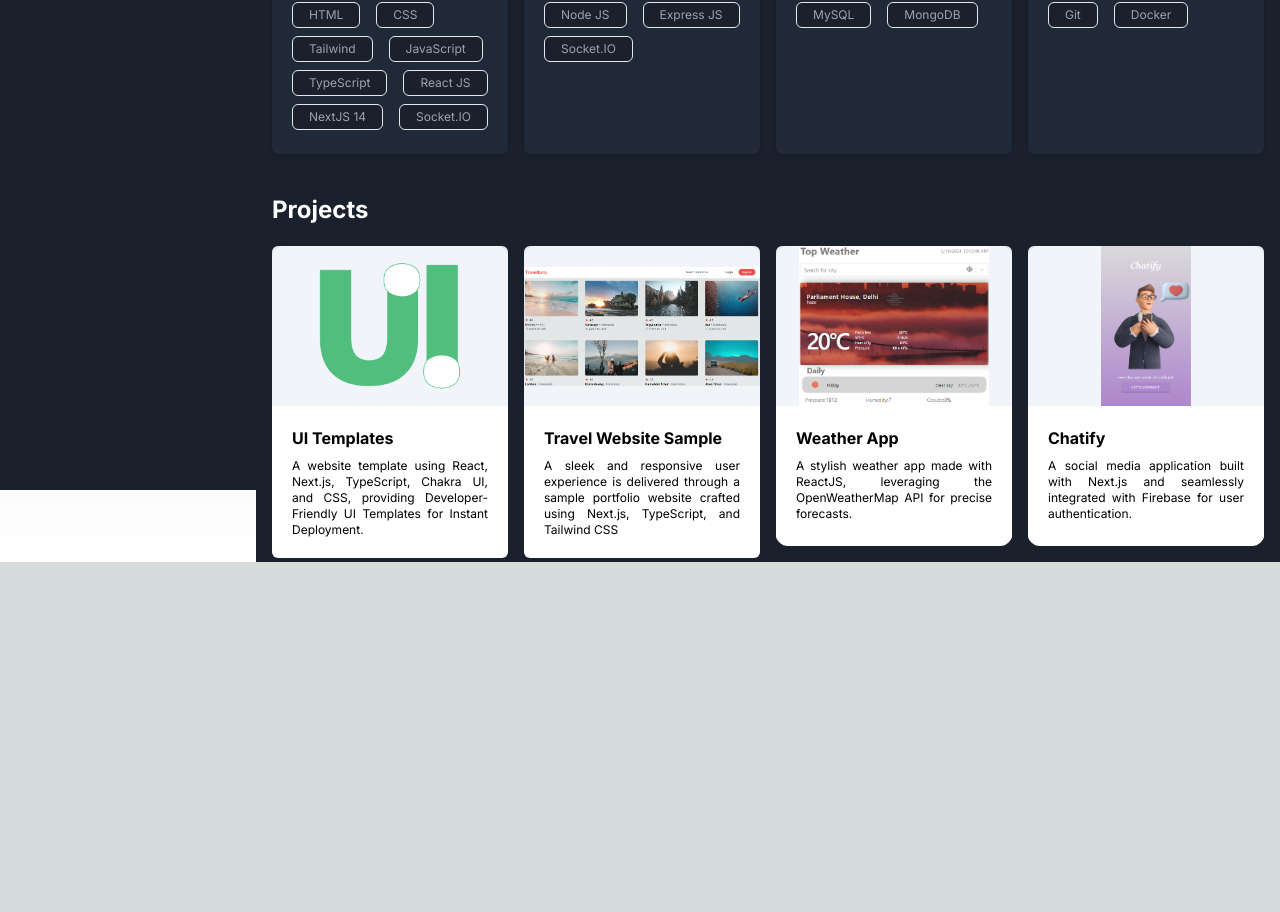
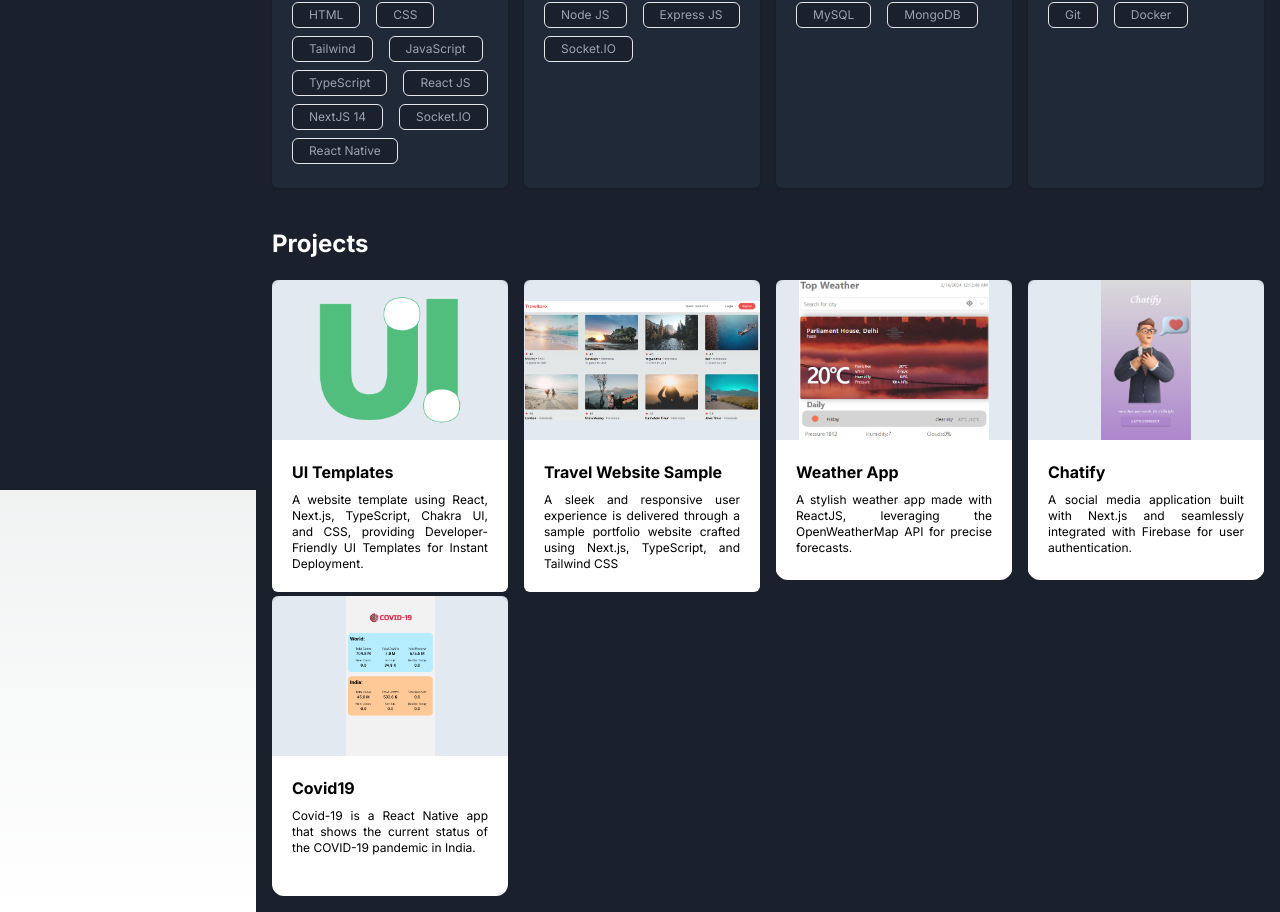
Before and after one commit to ankitsinghmyself/my-portfolio, a Next.js app: page / in a window 1280 px wide. Shown: the part 310-1222 px from the top of the page. Before the commit the page ends 872 px from the top, so only its background shows below. Built offline with nearby package versions, Linux system fonts and the light colour scheme.

Commit message:
new project add a new project to the project list and add it to the project

```diff
--- a/src/components/Projects.tsx
+++ b/src/components/Projects.tsx
@@ -37,6 +37,13 @@ const Projects: React.FC = () => {
       image: "/chatify.png",
       url: "https://github.com/ankitsinghmyself/chatify",
     },
+    {
+      title: "Covid19",
+      description:
+        "Covid-19 is a React Native app that shows the current status of the COVID-19 pandemic in India.",
+      image: "/projects/covid.png",
+      url: "https://github.com/ankitsinghmyself/React-Native-App-Covid19",
+    },
   ];
 
   return (
@@ -51,7 +58,7 @@ const Projects: React.FC = () => {
             <div className="rounded-t-md overflow-hidden relative">
               <a target="_blank" href={project.url} rel="noopener noreferrer">
                 <div
-                  className="opacity-95 w-full h-40 bg-slate-100"
+                  className="opacity-95 w-full h-40 bg-slate-200"
                   style={{
                     aspectRatio: "1 / 1",
                     backgroundImage: `url(${project.image})`,
--- a/src/components/Skills.tsx
+++ b/src/components/Skills.tsx
@@ -21,10 +21,14 @@ interface SkillCategoryProps {
 
 const SkillCategory: React.FC<SkillCategoryProps> = ({ title, chips }) => (
   <div className="max-w-md w-full bg-gray-800 rounded-md shadow dark:border-gray-700">
-    <div style={{
-        padding:'1.25rem 0 1.25rem  1.25rem  '
-    }}>
-      <h5 className="mb-2 text-lg font-medium tracking-tight text-white">{title}</h5>
+    <div
+      style={{
+        padding: "1.25rem 0 1.25rem  1.25rem  ",
+      }}
+    >
+      <h5 className="mb-2 text-lg font-medium tracking-tight text-white">
+        {title}
+      </h5>
       <div className="flex flex-wrap">
         {chips.map((skill, index) => (
           <Chip key={index} label={skill.label} color={skill.color} />
@@ -39,27 +43,28 @@ const Skills: React.FC = () => {
     { label: "HTML", color: "blue" },
     { label: "CSS", color: "blue" },
     { label: "Tailwind", color: "blue" },
-    { label: "JavaScript", color: "blue" },
+    { label: "JavaScript", color: "orange" },
     { label: "TypeScript", color: "blue" },
     { label: "React JS", color: "red" },
     { label: "NextJS 14", color: "red" },
-    { label: "Socket.IO", color: "red" }
+    { label: "Socket.IO", color: "red" },
+    { label: "React Native", color: "green" },
   ];
 
   const backendSkills = [
     { label: "Node JS", color: "orange" },
     { label: "Express JS", color: "orange" },
-    { label: "Socket.IO", color: "red" }
+    { label: "Socket.IO", color: "red" },
   ];
 
   const databaseSkills = [
     { label: "MySQL", color: "yellow" },
-    { label: "MongoDB", color: "yellow" }
+    { label: "MongoDB", color: "yellow" },
   ];
 
   const devopsSkills = [
     { label: "Git", color: "green" },
-    { label: "Docker", color: "green" }
+    { label: "Docker", color: "green" },
   ];
 
   return (
@@ -67,10 +72,16 @@ const Skills: React.FC = () => {
       <p className="text-white text-2xl font-bold">What I know</p>
 
       <div className=" grid grid-cols-1 md:grid-cols-4 gap-4">
-        <SkillCategory title="Frontend" chips={frontendSkills} />
-        <SkillCategory title="Backend" chips={backendSkills} />
-        <SkillCategory title="Database" chips={databaseSkills} />
-        <SkillCategory title="Devops" chips={devopsSkills} />
+        {frontendSkills && (
+          <SkillCategory title="Frontend" chips={frontendSkills} />
+        )}
+        {backendSkills && (
+          <SkillCategory title="Backend" chips={backendSkills} />
+        )}
+        {databaseSkills && (
+          <SkillCategory title="Database" chips={databaseSkills} />
+        )}
+        {devopsSkills && <SkillCategory title="Devops" chips={devopsSkills} />}
       </div>
     </div>
   );
```
Also changed, not shown: public/projects/covid.png (added).
